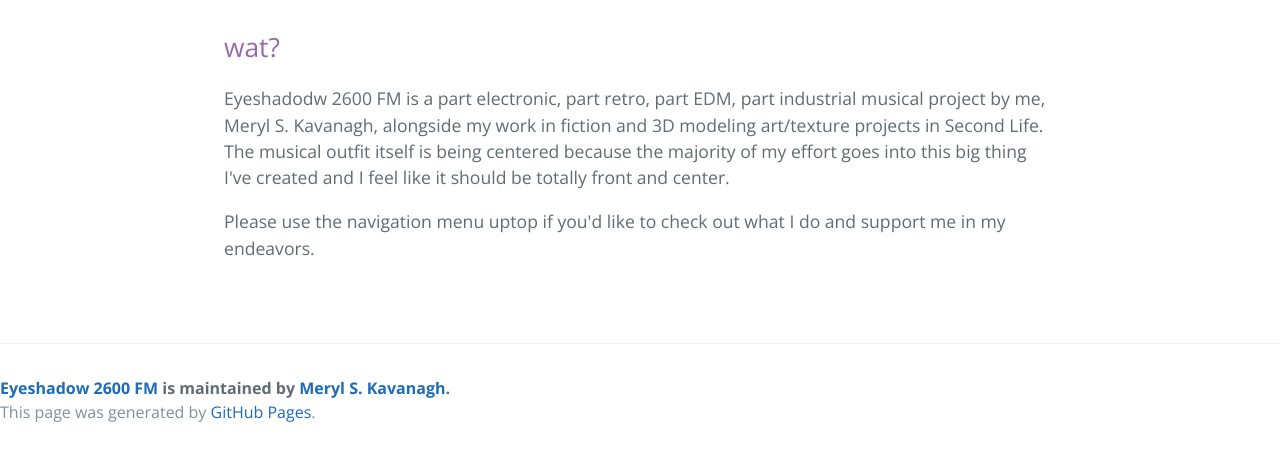
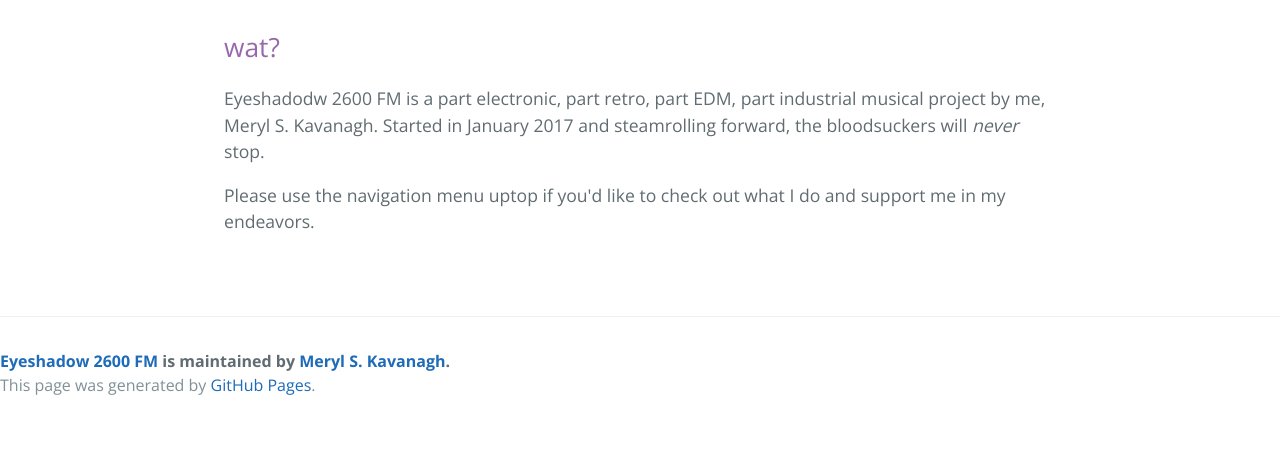
Before and after one commit to mskavanagh/mskavanagh.github.io, a Jekyll site: the page built from index.md, in a window 1280 px wide, cut to the strip 340-801 px from the top of the page. Built offline with Jekyll 4.4.1, drawn with Linux system fonts in a browser that asks for light colours.

Commit message:
Update home.html

```diff
--- a/_layouts/home.html
+++ b/_layouts/home.html
@@ -9,11 +9,9 @@
     <section class="main-content" align="left">
       <h2>wat?</h2>
       <p>
-        Eyeshadodw 2600 FM is a part electronic, part retro, part EDM, part industrial musical project by me, Meryl S. Kavanagh, alongside my
-        work in fiction and 3D modeling art/texture projects in Second Life. The musical outfit itself is being centered because the majority of my effort
-        goes into this big thing I've created and I feel like it should be totally front and center.
+        Eyeshadodw 2600 FM is a part electronic, part retro, part EDM, part industrial musical project by me, Meryl S. Kavanagh.
+        Started in January 2017 and steamrolling forward, the bloodsuckers will <i>never</i> stop.
       </p>
-
       <p>
         Please use the navigation menu uptop if you'd like to check out what I do and support me in my endeavors.
       </p>
```
